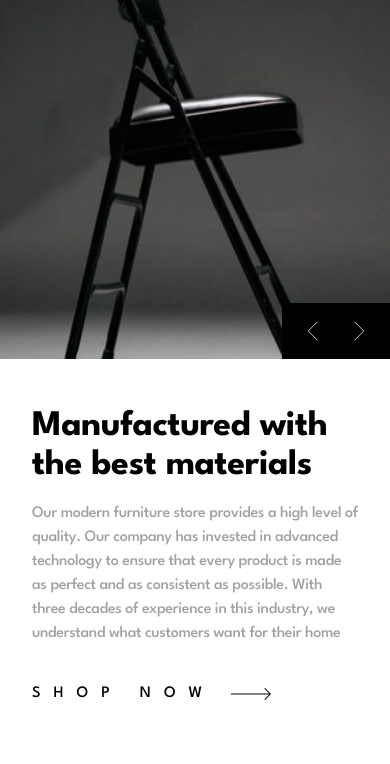
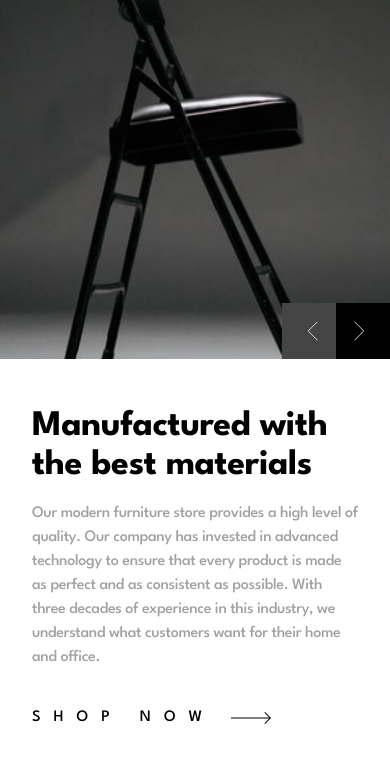
Before and after one commit to PastaSus/room-homepage-master, a website: page src/index.html in a window 390 px wide. Both pictures are taken after a click on the button 309 px from the left and 410 px from the top of the page. Shown: the part 80-844 px from the top of the page. Drawn offline with nearby package versions, Linux system fonts and the light colour scheme; files that its build step writes are made by us from their sources.

Commit message:
fix(styles): fix layout issue on slides(mobile) -replace active with focus state

```diff
--- a/src/sass/components/_button.scss
+++ b/src/sass/components/_button.scss
@@ -21,7 +21,7 @@
 }
 
 .hero__control:hover,
-.hero__control:active {
+.hero__control:focus {
   background-color: abs.$Grey-800;
 }
 
@@ -30,6 +30,6 @@
 }
 
 .hero__cta:hover path,
-.hero__cta:active path {
+.hero__cta:focus path {
   fill: #a1a1a1;
 }
--- a/src/sass/layout/_hero.scss
+++ b/src/sass/layout/_hero.scss
@@ -27,11 +27,8 @@
   &__pictures {
     display: flex;
     height: 100%;
-    // max-width: 375px;
-    // or a fixed height if preferred
 
     position: relative;
-    // overflow: hidden;
   }
 
   &__pictures picture {
@@ -126,9 +123,6 @@
 
   &__slides {
     position: relative;
-    overflow: hidden;
-
-    min-height: 239px;
 
     @include abs.breakpoint(tablets) {
       max-height: 130px;
@@ -138,12 +132,10 @@
     }
   }
   &__slide {
-    position: absolute;
     width: 100%;
-    inset: 0;
 
     opacity: 0;
-    z-index: 0;
+
     pointer-events: none;
     transition: opacity 0.6s ease;
 
@@ -153,14 +145,12 @@
   }
   &__slide--active {
     opacity: 1;
-    // visibility: visible;
+
     z-index: 1;
     pointer-events: auto;
-    // position: relative;
   }
 
   &__title {
-    // max-width: 330px;
     margin: 0;
     color: abs.$black;
 
@@ -184,7 +174,7 @@
     gap: abs.$spacing-16;
     margin-block-start: abs.$spacing-36;
     @include abs.breakpoint(desktops) {
-      margin-block-start: abs.$spacing-8;
+      margin-block-start: abs.$spacing-16;
     }
   }
 }
```
